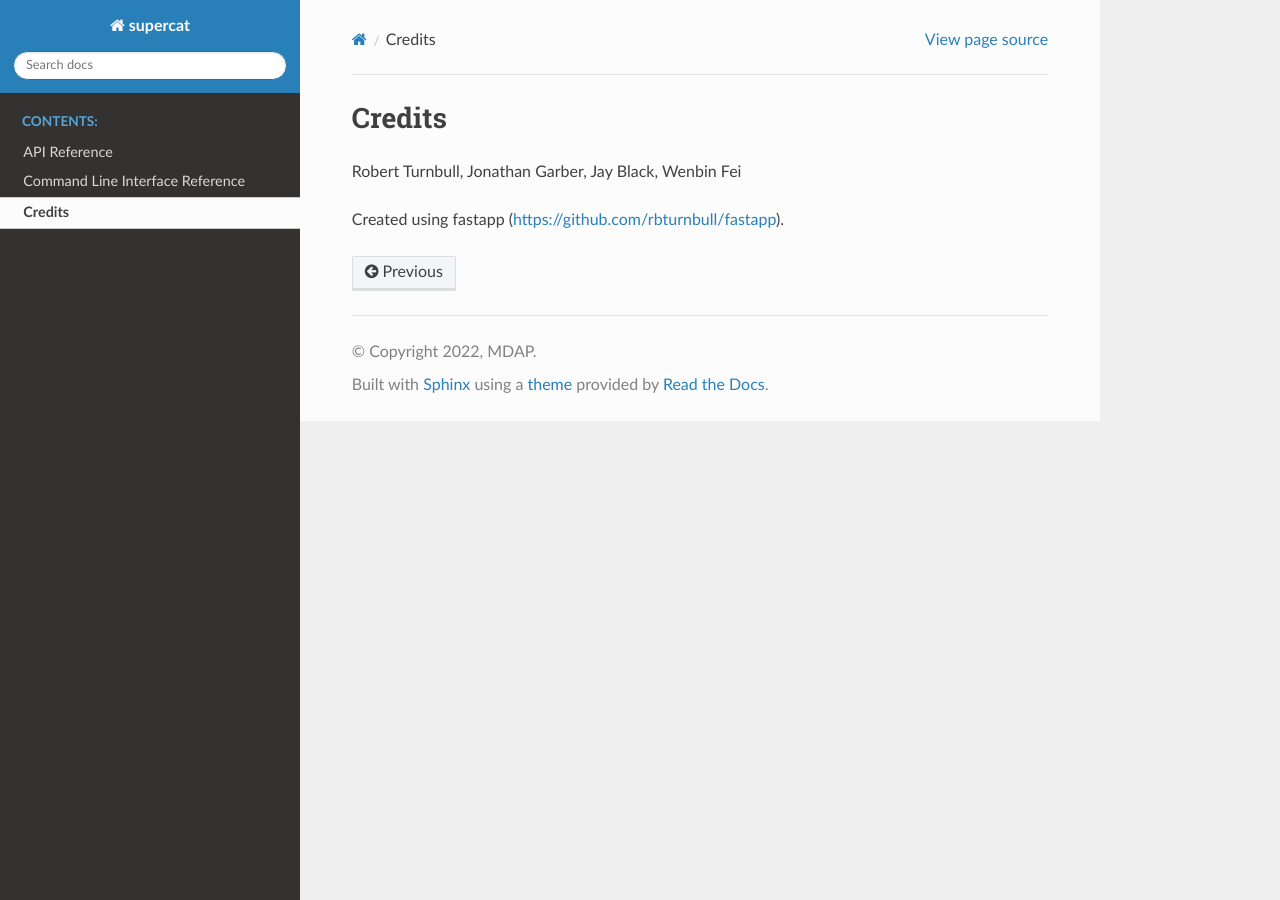
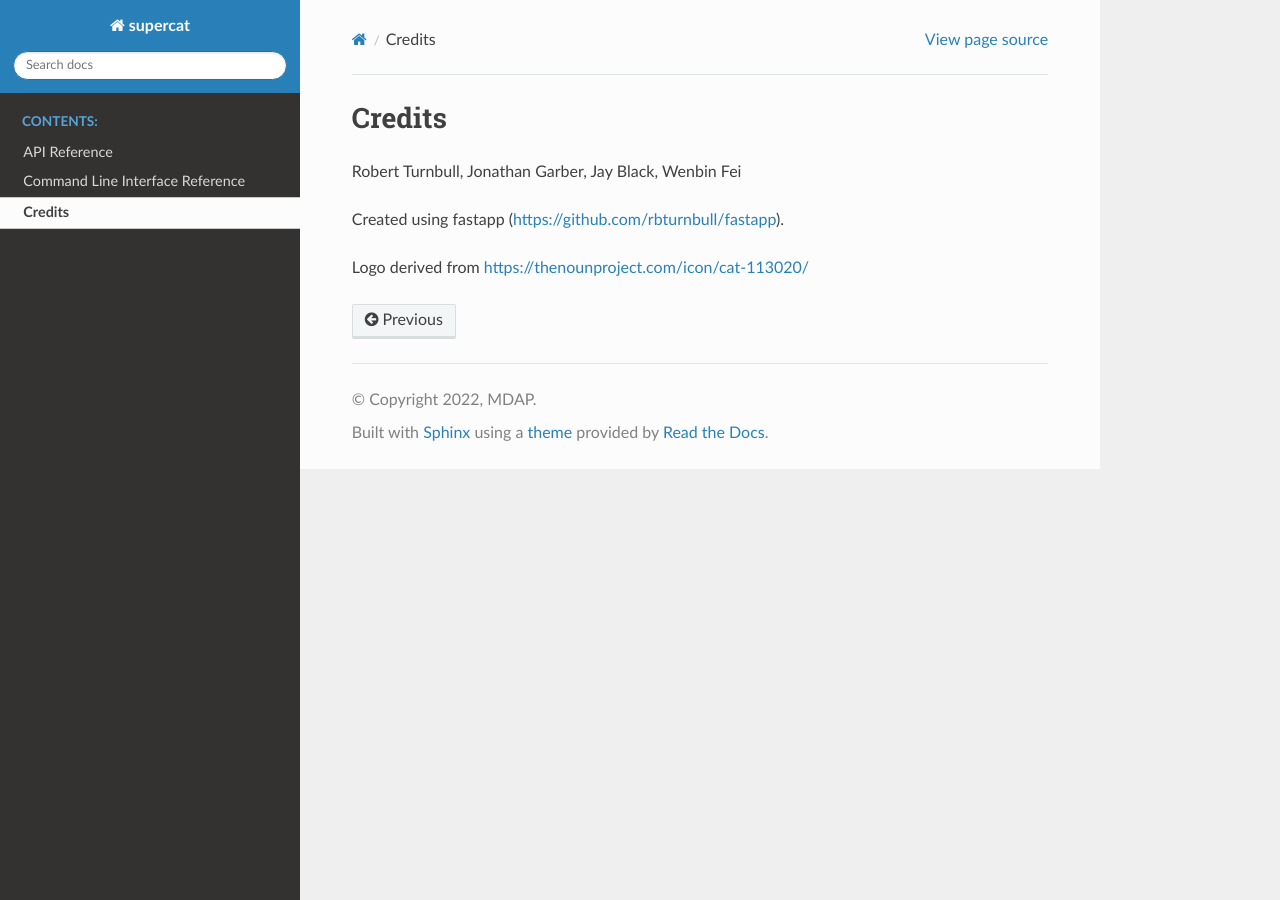
Before and after one commit to rbturnbull/supercat, a Sphinx documentation site: the page built from docs/credits.rst, in a window 1280 px wide. Built offline with Sphinx 7.4.7 and the Read the Docs theme 2.0.0, drawn with Linux system fonts in a browser that asks for light colours.

Commit message:
:abc: adding in attribution for logo

```diff
--- a/README.rst
+++ b/README.rst
@@ -18,4 +18,6 @@ Credits
 ==================================
 
 * Robert Turnbull, Jonathan Garber, Jay Black, Wenbin Fei
+* Publication details to follow
 * Created using fastapp (https://github.com/rbturnbull/fastapp)
+* Logo derived from https://thenounproject.com/icon/cat-113020/
--- a/docs/credits.rst
+++ b/docs/credits.rst
@@ -5,3 +5,5 @@ Credits
 Robert Turnbull, Jonathan Garber, Jay Black, Wenbin Fei
 
 Created using fastapp (https://github.com/rbturnbull/fastapp).
+
+Logo derived from https://thenounproject.com/icon/cat-113020/
```
